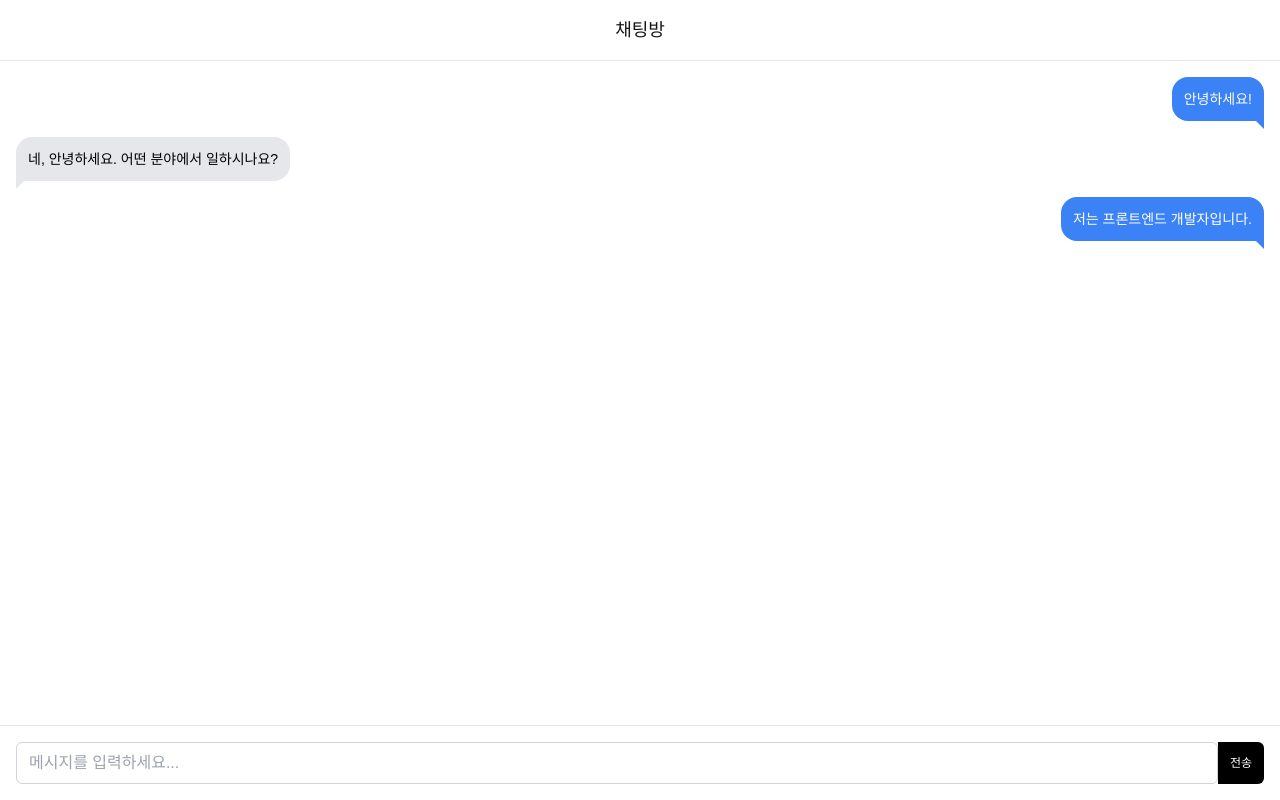
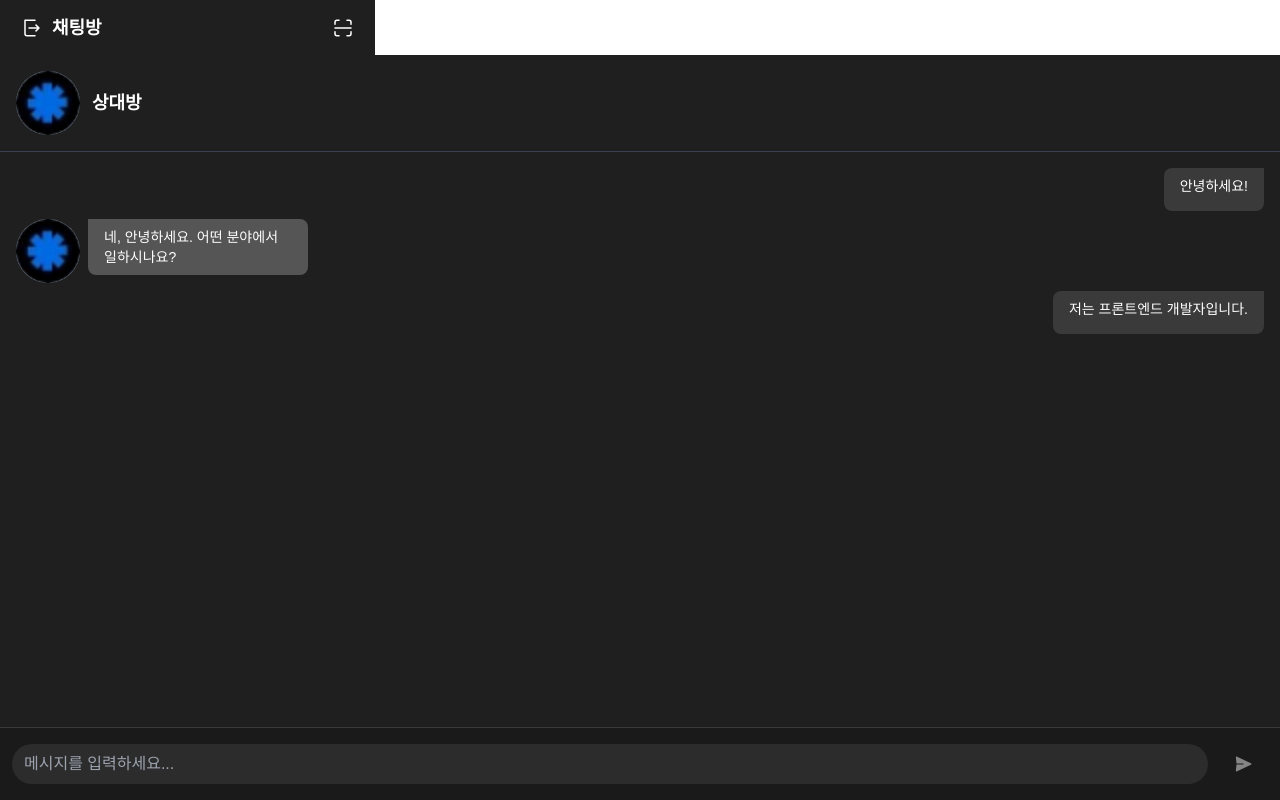
Before and after one commit to goorm-CHACHA/FE, a Next.js app: page /chat in a window 1280 px wide. Built offline with nearby package versions, Linux system fonts and the light colour scheme.

Commit message:
feat: pull origin develop

```diff
--- a/app/(main-layout)/home/page.tsx
+++ b/app/(main-layout)/home/page.tsx
@@ -59,6 +59,8 @@ const Page = () => {
             />
           </div>
         </div>
+
+        {/* 스위치가 꺼져있을 때 나타나는 안내 메시지 */}
         {!isQuickConnectOn && (
           <div className="absolute inset-0 top-0 bg-gray-500 bg-opacity-75 backdrop-filter backdrop-blur-sm flex items-center justify-center">
             <p className="text-white text-2xl font-bold text-center">
--- a/app/(top-layout)/chat/page.tsx
+++ b/app/(top-layout)/chat/page.tsx
@@ -51,10 +51,6 @@ const ChatPage = () => {
   const [selectedChat, setSelectedChat] = useState<Chat | null>(tempChats[0]);
   const [messages, setMessages] = useState(tempMessages);
 
-  console.log(chats);
-  console.log(setChats);
-  console.log(setSelectedChat);
-
   const handleSendMessage = (message: string) => {
     const newMessage = {
       id: messages.length + 1,
@@ -70,7 +66,8 @@ const ChatPage = () => {
 
   return (
     <div className="flex h-screen flex-col">
-      <TopNavigation title="채팅방" showQR={false} />
+      {/* 채팅방 모드일 때 토글 숨기기 위해 isChatRoom={true} 전달 */}
+      <TopNavigation title="채팅방" isChatRoom={true} />
 
       <div className="flex-1 flex flex-col">
         {selectedChat && (
@@ -78,6 +75,7 @@ const ChatPage = () => {
             messages={messages}
             receiverId={selectedChat.id}
             status={selectedChat.status}
+            receiverProfileImg="/images/icons/chat/Profile.png" // ✅ 프로필 경로 전달
           />
         )}
         <MessageInput onSendMessage={handleSendMessage} />
--- a/src/components/chat/chat-bubble.tsx
+++ b/src/components/chat/chat-bubble.tsx
@@ -1,19 +1,22 @@
 import { cva, type VariantProps } from 'class-variance-authority';
 import { cn } from '~/utils/cn';
+import DefaultProfile from '~/components/common/default-profile';
 
 const chatBubbleVariants = cva(
-  'rounded-2xl p-3 max-w-[70%] w-fit break-words whitespace-normal relative',
+  'break-words whitespace-normal relative max-w-[220px] w-fit min-h-[43px]',
   {
     variants: {
       variant: {
-        sender: 'bg-blue-500 text-white ml-auto rounded-br-md',
-        receiver: 'bg-gray-200 text-black mr-auto rounded-bl-md',
-        system: 'bg-yellow-100 text-black mx-auto italic',
+        sender:
+          'bg-[#3A3A3A] ml-auto rounded-tl-[8px] rounded-br-[8px] rounded-bl-[8px] px-4 py-2.5 text-white',
+        receiver:
+          'bg-[#555555] mr-auto rounded-tr-[8px] rounded-br-[8px] rounded-bl-[8px] px-4 py-2.5 text-white',
+        system: 'bg-yellow-100 text-black mx-auto italic rounded-lg',
       },
       size: {
-        default: 'text-sm',
-        small: 'text-xs p-2',
-        large: 'text-base p-4',
+        default: 'text-sm px-4 py-2 gap-1',
+        small: 'text-xs px-3 py-1',
+        large: 'text-base px-5 py-3',
       },
     },
     defaultVariants: {
@@ -27,6 +30,8 @@ interface ChatBubbleProps
   extends React.HTMLAttributes<HTMLDivElement>,
     VariantProps<typeof chatBubbleVariants> {
   message: string;
+  showProfile?: boolean;
+  imgSrc?: string;
 }
 
 const ChatBubble = ({
@@ -34,36 +39,26 @@ const ChatBubble = ({
   size,
   className,
   message,
+  showProfile = false,
+  imgSrc,
   ...props
 }: ChatBubbleProps) => {
   return (
     <div
       className={cn(
-        'mb-4',
-        'relative',
-        variant === 'sender' ? 'flex justify-end' : 'flex justify-start',
+        'mb-2 flex gap-2 items-start', // 상단 정렬
+        variant === 'sender' ? 'justify-end' : 'justify-start',
       )}
     >
+      {variant === 'receiver' && showProfile && imgSrc && (
+        <DefaultProfile size="xs" imgSrc={imgSrc} />
+      )}
       <div
         className={cn(chatBubbleVariants({ variant, size }), className)}
         {...props}
       >
         {message}
       </div>
-      {variant === 'sender' && (
-        <div
-          className="absolute bottom-0 right-0 w-0 h-0 translate-y-2
-    border-t-[15px] border-t-blue-500
-    border-l-[15px] border-l-transparent"
-        ></div>
-      )}
-      {variant === 'receiver' && (
-        <div
-          className="absolute bottom-0 left-0 w-0 h-0 translate-y-2
-    border-t-[15px] border-t-gray-200
-    border-r-[15px] border-r-transparent"
-        ></div>
-      )}
     </div>
   );
 };
--- a/src/components/chat/chat-window.tsx
+++ b/src/components/chat/chat-window.tsx
@@ -1,5 +1,6 @@
 import React from 'react';
 import ChatBubble from './chat-bubble';
+import DefaultProfile from '../common/default-profile';
 
 interface Message {
   id: number;
@@ -12,11 +13,23 @@ interface ChatWindowProps {
   messages: Message[];
   receiverId: number;
   status: 'accepted' | 'pending';
+  receiverProfileImg?: string;
 }
 
-const ChatWindow = ({ messages, receiverId, status }: ChatWindowProps) => {
-  console.log(receiverId);
+const ChatWindow = ({
+  messages,
+  receiverId,
+  receiverProfileImg,
+  status,
+}: ChatWindowProps) => {
   return (
+    <div className="flex-1 flex flex-col bg-[#1f1f1f]">
+      {/* 🔹 채팅방 상단에 수신자 프로필 표시 */}
+      <div className="p-4 flex items-center gap-3 border-b border-gray-700">
+        <DefaultProfile size="profileChat" imgSrc={receiverProfileImg} />
+        <span className="text-white text-lg font-semibold">상대방</span>
+      </div>
+
       <div className="flex-1 overflow-y-auto p-4">
         {status === 'accepted' ? (
           messages.map((message) => (
@@ -24,15 +37,19 @@ const ChatWindow = ({ messages, receiverId, status }: ChatWindowProps) => {
               key={message.id}
               variant={message.senderId === 'other' ? 'receiver' : 'sender'}
               message={message.content}
+              showProfile={message.senderId === 'other'} // 수신자의 경우만 프로필 표시
+              imgSrc={receiverProfileImg}
             />
           ))
         ) : (
           <ChatBubble
-          variant="system"
-          size="small"
-          message="채팅 요청 대기 중..."
+            message="안녕하세요~"
+            variant="receiver"
+            showProfile={true}
+            imgSrc={receiverProfileImg}
           />
         )}
+      </div>
     </div>
   );
 };
--- a/src/components/chat/message-input.tsx
+++ b/src/components/chat/message-input.tsx
@@ -26,14 +26,50 @@ const MessageInput = ({ onSendMessage }: MessageInputProps) => {
 
   return (
     <FormProvider {...methods}>
-      <form onSubmit={onSubmit} className="p-4 border-t flex">
+      <form
+        onSubmit={onSubmit}
+        className="fixed bottom-0 left-0 w-full bg-[#1a1a1a] border-t border-[#3a3a3a] p-3 gap-3 flex justify-start items-center"
+      >
+        {/* 메시지 입력 영역 */}
         <Input
           name="message"
           placeholder="메시지를 입력하세요..."
-          className="flex-1 rounded-l"
+          inputSize="full" // full 사이즈로 확장
+          className="bg-[#2C2C2C] text-[#909090] focus:ring-0 focus:outline-none border-none rounded-full text-white"
         />
-        <Button type="submit" size="sm" className="rounded-l-none">
-          전송
+
+        {/* 전송 아이콘 버튼 */}
+        <Button
+          type="submit"
+          size="sm"
+          className="w-12 h-12 bg-transparent flex items-center justify-center" // 크기 조정
+        >
+          {/* 전송 버튼 SVG 아이콘 */}
+          <svg
+            width="40" // 크기 증가
+            height="40" // 크기 증가
+            viewBox="0 0 32 33"
+            fill="none"
+            xmlns="http://www.w3.org/2000/svg"
+            className="text-[#858585] transform transition-transform duration-300 hover:rotate-45" // 회전 애니메이션 추가
+          >
+            <g clipPath="url(#clip0_1583_1190)">
+              <path
+                d="M5.14135 25.0201L6.00466 17.2503H14.6667C15.0809 17.2503 15.4167 16.9145 15.4167 16.5003C15.4167 16.0861 15.0809 15.7503 14.6667 15.7503H6.00466L5.14135 7.98046C5.03327 7.00777 6.03435 6.29379 6.91881 6.71275L25.1965 15.3706C26.1497 15.8221 26.1497 17.1784 25.1965 17.63L6.91881 26.2878C6.03435 26.7068 5.03327 25.9928 5.14135 25.0201Z"
+                fill="currentColor"
+              />
+            </g>
+            <defs>
+              <clipPath id="clip0_1583_1190">
+                <rect
+                  width="32"
+                  height="32"
+                  fill="white"
+                  transform="translate(0 0.5)"
+                />
+              </clipPath>
+            </defs>
+          </svg>
         </Button>
       </form>
     </FormProvider>
--- a/src/components/common/default-profile.tsx
+++ b/src/components/common/default-profile.tsx
@@ -1,6 +1,29 @@
+import { cva, VariantProps } from 'class-variance-authority';
 import Image from 'next/image';
+import { cn } from '~/utils/cn';
 
-interface DefaultProfileProps extends React.HTMLAttributes<HTMLDivElement> {
+const defaultProfileVariants = cva(
+  'relative rounded-full overflow-hidden bg-slate-400',
+  {
+    variants: {
+      size: {
+        xs: 'w-6 h-6',
+        default: 'w-16 h-16', // 매칭 카드, 온라인 명함 저장 될 카드.....
+        notification: 'h-10 w-10',
+        profile: 'w-16 h-16',
+        profileChat: 'h-[72px] w-[72px]',
+        chatImg: 'h-8 w-8',
+      },
+    },
+    defaultVariants: {
+      size: 'default',
+    },
+  },
+);
+
+interface DefaultProfileProps
+  extends React.HTMLAttributes<HTMLDivElement>,
+    VariantProps<typeof defaultProfileVariants> {
   imgSrc?: string;
 }
 
--- a/src/components/common/input.tsx
+++ b/src/components/common/input.tsx
@@ -1,7 +1,7 @@
 import { useFormContext } from 'react-hook-form';
 import { InputHTMLAttributes, ReactNode } from 'react';
 import { cva, VariantProps } from 'class-variance-authority';
-import { cn } from '~/utils/cn';
+import { cn } from '~/utils/cn'; // cn 함수 임포트
 
 const inputVariants = cva(
   'border border-zinc-300 py-2 pl-3 outline-zinc-400 outline-1 rounded-md',
@@ -27,7 +27,14 @@ interface InputProps
   button?: ReactNode;
 }
 
-const Input = ({ name, label, button, inputSize, ...props }: InputProps) => {
+const Input = ({
+  name,
+  label,
+  button,
+  inputSize,
+  className,
+  ...props
+}: InputProps) => {
   const {
     register,
     formState: { errors },
@@ -50,7 +57,8 @@ const Input = ({ name, label, button, inputSize, ...props }: InputProps) => {
           {...props}
           className={cn(
             inputVariants({ inputSize }),
-            'flex-1',
+            'flex-1', // 기본 크기 설정
+            className, // 전달받은 className을 병합
             errors[name] && 'border-red-500',
           )}
           aria-invalid={!!errors[name]}
--- a/src/components/common/top-nav.tsx
+++ b/src/components/common/top-nav.tsx
@@ -1,38 +1,172 @@
 'use client';
-import Link from 'next/link';
-import SwitchDemo from './switch';
+
+import React, { useState, useEffect } from 'react';
 
 interface TopNavigationProps {
+  title?: string;
+  className?: string;
   onQuickConnectToggle?: (isOn: boolean) => void;
-  title?: string;
-  showQR?: boolean;
-  className?: string;
+  isChatRoom?: boolean; // 채팅방 모드인지 여부
 }
 
 const TopNavigation = ({
+  title = '채팅방',
+  className = '',
   onQuickConnectToggle,
-  title,
-  showQR = true,
-  className,
+  isChatRoom = false,
 }: TopNavigationProps) => {
+  const [isQuickConnectOn, setIsQuickConnectOn] = useState(false);
+
+  // 퀵 커넥트 상태 변경 함수
+  const handleQuickConnectToggle = () => {
+    setIsQuickConnectOn((prev) => {
+      const newState = !prev;
+      return newState;
+    });
+  };
+
+  // 상태 변경 후 부모 컴포넌트에 상태 전달
+  useEffect(() => {
+    if (onQuickConnectToggle) {
+      onQuickConnectToggle(isQuickConnectOn);
+    }
+  }, [isQuickConnectOn, onQuickConnectToggle]);
+
   return (
-    <nav
-      className={`flex justify-between items-center bg-white border-b border-gray-200 px-4 py-4 ${className}`}
-    >
-      <div className="w-1/3">
-        {onQuickConnectToggle && <SwitchDemo onToggle={onQuickConnectToggle} />}
+    <div className={`flex justify-start items-start ${className}`}>
+      <div className="flex justify-between items-center flex-grow-0 flex-shrink-0 w-[375px] h-[55px] px-5 py-3.5 bg-[#1f1f1f]">
+        <div className="flex justify-between items-center flex-grow">
+          <div className="flex justify-start items-center flex-grow-0 flex-shrink-0 relative gap-2">
+            {/* 채팅방에서는 나가기 버튼을 왼쪽에 배치 */}
+            {isChatRoom && (
+              <div className="flex justify-start items-center flex-grow-0 flex-shrink-0 relative gap-2">
+                <svg
+                  width="24"
+                  height="25"
+                  viewBox="0 0 24 25"
+                  fill="none"
+                  xmlns="http://www.w3.org/2000/svg"
+                  className="w-6 h-6 relative"
+                  preserveAspectRatio="none"
+                >
+                  <g clipPath="url(#clip0_1751_1384)">
+                    <path
+                      d="M15 4.5H5V18.5C5 19.6046 5.89543 20.5 7 20.5H15"
+                      stroke="white"
+                      strokeWidth="1.5"
+                      strokeLinecap="round"
+                      strokeLinejoin="round"
+                    />
+                    <path
+                      d="M16 15.5L19 12.5M19 12.5L16 9.5M19 12.5H9"
+                      stroke="white"
+                      strokeWidth="1.5"
+                      strokeLinecap="round"
+                      strokeLinejoin="round"
+                    />
+                  </g>
+                  <defs>
+                    <clipPath id="clip0_1751_1384">
+                      <rect
+                        width="24"
+                        height="24"
+                        fill="white"
+                        transform="translate(0 0.5)"
+                      />
+                    </clipPath>
+                  </defs>
+                </svg>
+              </div>
+            )}
+
+            <p className="text-lg font-semibold text-white">{title}</p>
+
+            {/* 퀵 커넥트 버튼은 채팅방에서 숨김 */}
+            {!isChatRoom && (
+              <div
+                className={`flex items-center rounded-2xl w-[41px] bg-[#ff9257] ${isQuickConnectOn ? 'justify-start' : 'justify-end'}`}
+                onClick={handleQuickConnectToggle}
+              >
+                <div className="h-[22px] w-[18px] rounded-2xl bg-white" />
+              </div>
+            )}
+          </div>
+
+          {/* 오른쪽에 아이콘 (채팅방에서는 다르게 처리) */}
+          <div className="flex justify-end items-center flex-grow-0 flex-shrink-0 gap-2.5">
+            {isChatRoom ? (
+              <div className="flex justify-end items-center flex-grow-0 flex-shrink-0 relative gap-2">
+                <svg
+                  width="24"
+                  height="25"
+                  viewBox="0 0 24 25"
+                  fill="none"
+                  xmlns="http://www.w3.org/2000/svg"
+                  className="w-6 h-6 relative"
+                  preserveAspectRatio="none"
+                >
+                  <g clipPath="url(#clip0_1751_1404)">
+                    <path
+                      d="M20 12.5H4"
+                      stroke="white"
+                      strokeWidth="1.5"
+                      strokeLinecap="round"
+                      strokeLinejoin="round"
+                    />
+                    <path
+                      d="M16 4.49976H18C19.1046 4.49976 20 5.39519 20 6.49976V8.49976"
+                      stroke="white"
+                      strokeWidth="1.5"
+                      strokeLinecap="round"
+                      strokeLinejoin="round"
+                    />
+                    <path
+                      d="M8 20.4998L6 20.4998C4.89543 20.4998 4 19.6043 4 18.4998L4 16.4998"
+                      stroke="white"
+                      strokeWidth="1.5"
+                      strokeLinecap="round"
+                      strokeLinejoin="round"
+                    />
+                    <path
+                      d="M20 16.4998V18.4998C20 19.6043 19.1046 20.4998 18 20.4998H16"
+                      stroke="white"
+                      strokeWidth="1.5"
+                      strokeLinecap="round"
+                      strokeLinejoin="round"
+                    />
+                    <path
+                      d="M4 8.49976L4 6.49976C4 5.39519 4.89543 4.49976 6 4.49976L8 4.49976"
+                      stroke="white"
+                      strokeWidth="1.5"
+                      strokeLinecap="round"
+                      strokeLinejoin="round"
+                    />
+                  </g>
+                  <defs>
+                    <clipPath id="clip0_1751_1404">
+                      <rect
+                        width="24"
+                        height="24"
+                        fill="white"
+                        transform="translate(0 0.5)"
+                      />
+                    </clipPath>
+                  </defs>
+                </svg>
+              </div>
+            ) : (
+              <div className="flex justify-end items-center flex-grow-0 flex-shrink-0 gap-2">
+                <div className="flex justify-end items-center flex-grow-0 flex-shrink-0 relative gap-2">
+                  <div className="w-8 h-8 relative bg-[#02e473]/25">
+                    <div className="w-[26.67px] h-[26.67px] absolute left-[1.67px] top-[1.67px] rounded-sm border border-[#02e473]/70 border-dashed" />
+                  </div>
+                </div>
+              </div>
+            )}
+          </div>
+        </div>
       </div>
-      <div className="w-1/3 flex justify-center">
-        {title && <h1 className="text-lg font-medium">{title}</h1>}
-      </div>
-      <div className="w-1/3 flex justify-end">
-        {showQR && (
-          <Link href="/qr" className="text-grey-500 font-medium">
-            큐알
-          </Link>
-        )}
-      </div>
-    </nav>
+    </div>
   );
 };
 
```
Also changed, not shown: public/images/icons/chat/Profile.png (added), public/images/icons/top-navigation/Icons.png (added). Lines whose indentation alone changed are shown as unchanged.
